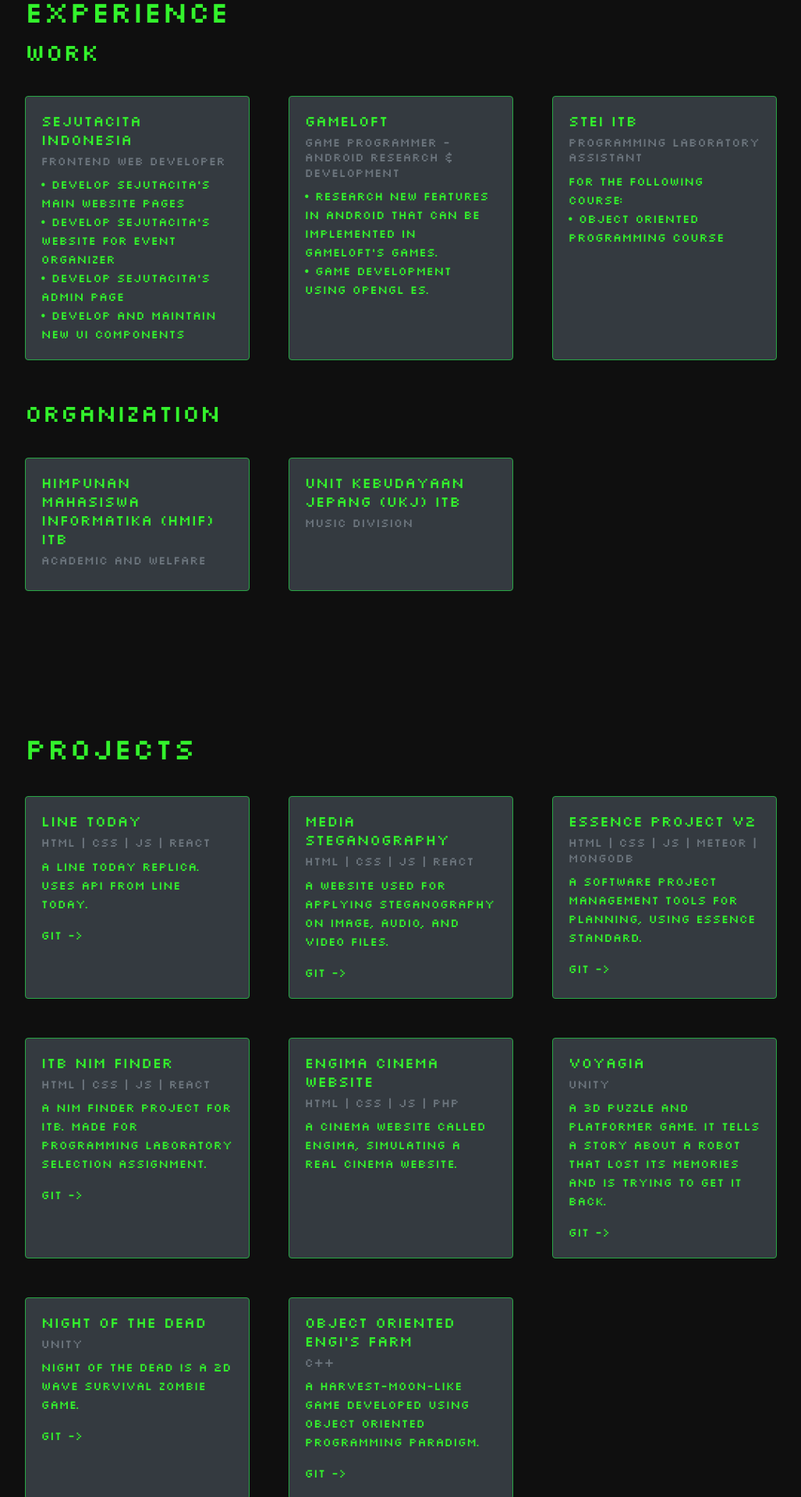
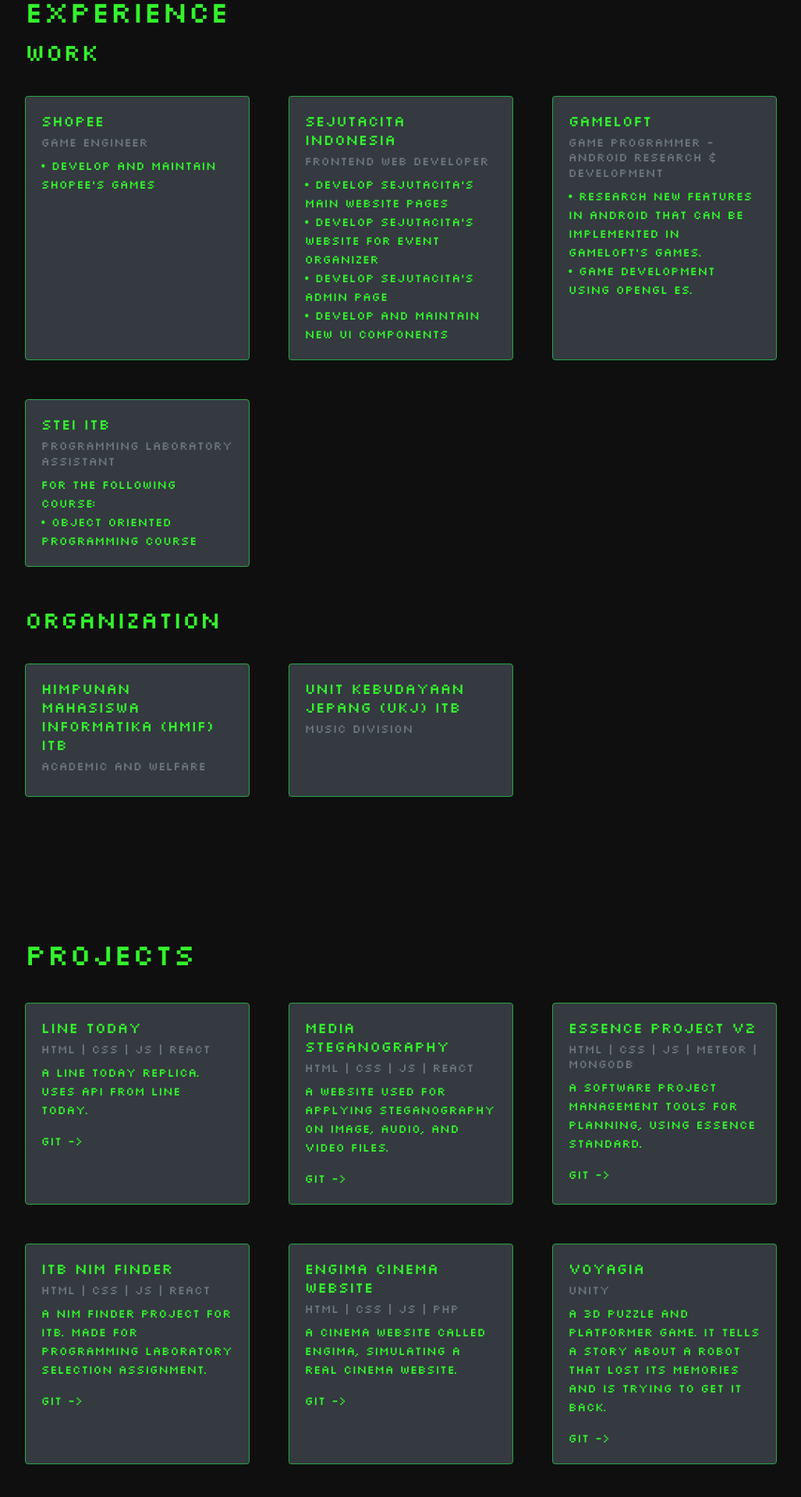
Before and after one commit to ferdysan360/ferdy-website, a React (Create React App) app: page / in a window 1280 px wide. Shown: the part 920-2840 px from the top of the page at 78% size, without its empty margins (58-1085 px from the left). Built offline with nearby package versions, Linux system fonts and the light colour scheme.

Commit message:
Add Shopee to Work and Engima Git link

```diff
--- a/src/Containers/Experience/Experience.js
+++ b/src/Containers/Experience/Experience.js
@@ -9,6 +9,15 @@
                 <h1 className="experience-title">Experience</h1>
                 <h2>Work</h2>
                 <div className="experience-flex">
+                    <Card style={{ width: '18rem' }} bg="dark" border="success" className="experience-card">
+                        <Card.Body>
+                            <Card.Title>Shopee</Card.Title>
+                            <Card.Subtitle className="mb-2 text-muted">Game Engineer</Card.Subtitle>
+                            <Card.Text>
+                                • Develop and Maintain Shopee's Games
+                            </Card.Text>
+                        </Card.Body>
+                    </Card>
                     <Card style={{ width: '18rem' }} bg="dark" border="success" className="experience-card">
                         <Card.Body>
                             <Card.Title>SejutaCita Indonesia</Card.Title>
--- a/src/Containers/Projects/Projects.js
+++ b/src/Containers/Projects/Projects.js
@@ -80,6 +80,12 @@
                                 A Cinema Website called Engima,
                                 simulating a real cinema website.
                             </Card.Text>
+                            <Card.Link
+                                href="https://gitlab.informatika.org/if3110-2019-01-k02-16/tugas-besar-1-2019"
+                                target="_blank"
+                                rel="noopener noreferrer"
+                            >Git -&gt;
+                            </Card.Link>
                         </Card.Body>
                     </Card>
                     <Card style={{ width: '18rem' }} bg="dark" border="success" className="projects-card">
```
